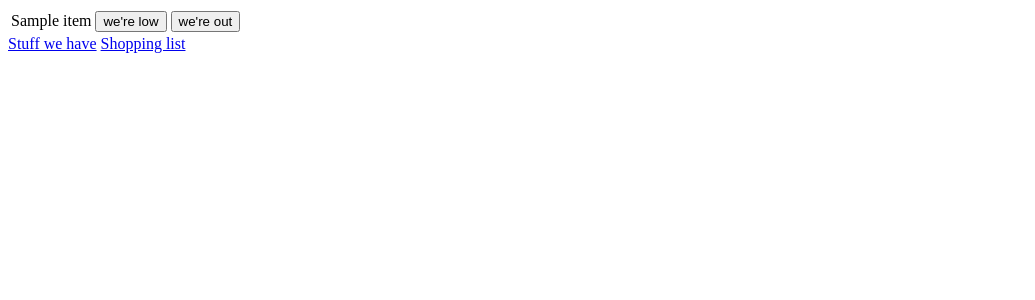
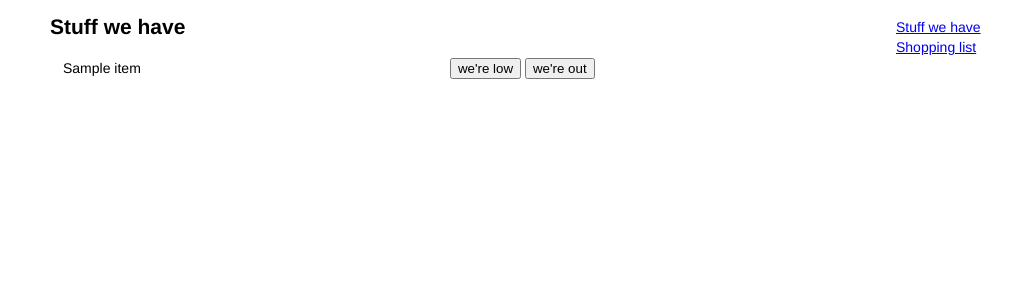
Before and after one commit to ianyh/grocheris, a Python web app: template templates/grocheris/view_in_stock.html in a window 1280 px wide. Shown: the top 300 px of the page, without its empty margins (0-1035 px from the left). Run offline with Jinja, Linux system fonts and the light colour scheme; the template is opened without the code that fills it: most values are stand-ins (such as "Sample title", 1, 10 or a date in 2020); some libraries are stand-ins or nearby versions.

Commit message:
adding css style; still pretty rough

```diff
--- a/forms.py
+++ b/forms.py
@@ -5,7 +5,7 @@ from grocheris.models import GroceryItem
 class GroceryItemForm(forms.ModelForm):
     class Meta:
         model = GroceryItem
-        fields = ('name', 'locations')
+        fields = ('name',)
 
     class Media:
         js = ('http://github.com/malsup/form/raw/master/jquery.form.js',)
--- a/templates/grocheris/base.html
+++ b/templates/grocheris/base.html
@@ -6,18 +6,63 @@
     {% block script %}{% endblock %}
 
     <title>{% block title %}{% endblock %}</title>
+
+    <style type="text/css">
+      html, body {
+	  font: normal 14px/20px Helvetica, Verdana;
+	  margin: 0;
+	  padding: 0;
+      }
+
+      div {
+	  display: block;
+      }
+
+      a:link, a:visted {
+	  color: #000;
+      }
+
+      a:hover {
+	  color: #999;
+      }
+
+      #content {
+	  width: 60%;
+	  margin-left: 50px;
+      }
+
+      #nav {
+	  float: right;
+	  width: 30%;
+      }
+
+      #item-table {
+	  width: 70%;
+	  margin: 10px 10px 10px 10px;
+      }
+
+      .item-row-nav {
+	  float: right;
+      }
+
+      .low {
+	  background: #ffffe0;
+      }
+    </style>
   </head>
 
   <body>
+
+    <div id="nav">
+      <a href="/stock">Stuff we have</a> <br />
+      <a href="/shop">Shopping list</a>
+    </div>
+
     <div id="content">
       {% block content %}
 
       {% endblock %}
     </div>
 
-    <div id="nav">
-      <a href="/stock">Stuff we have</a>
-      <a href="/shop">Shopping list</a>
-    </div>
   </body>
 </html>
--- a/templates/grocheris/view_in_stock.html
+++ b/templates/grocheris/view_in_stock.html
@@ -30,10 +30,13 @@ function removeItemRow(data) {
 
 {% block content %}
 
+<h2>Stuff we have</h2>
+
 {% if items %}
-<table>
+<table id="item-table">
   {% for item in items %}
-  <tr><td id="item-{{ item.id }}">{{ item }}
+  <tr><td class="item-row {% if item.is_low %}low{% endif %}" id="item-{{ item.id }}">
+      <div class="item-row-nav">
 	{% if item.is_low %}
 	<input id="item-{{ item.id }}-low-button" type="button" value="we're low" onClick="lowOn({{ item.id }})" disabled="disabled" />
 	{% else %}
@@ -45,6 +48,9 @@ function removeItemRow(data) {
 	{% else %}
 	<input id="item-{{ item.id }}-out-button" type="button" value="we're out" onClick="outOf({{ item.id }})" />
 	{% endif %}
+      </div>
+
+      {{ item }}
   </td></tr>
   {% endfor %}
 </table>
```
Also changed, not shown: templates/grocheris/view_shopping_list.html (+20 -14 lines). Lines whose indentation alone changed are shown as unchanged.
